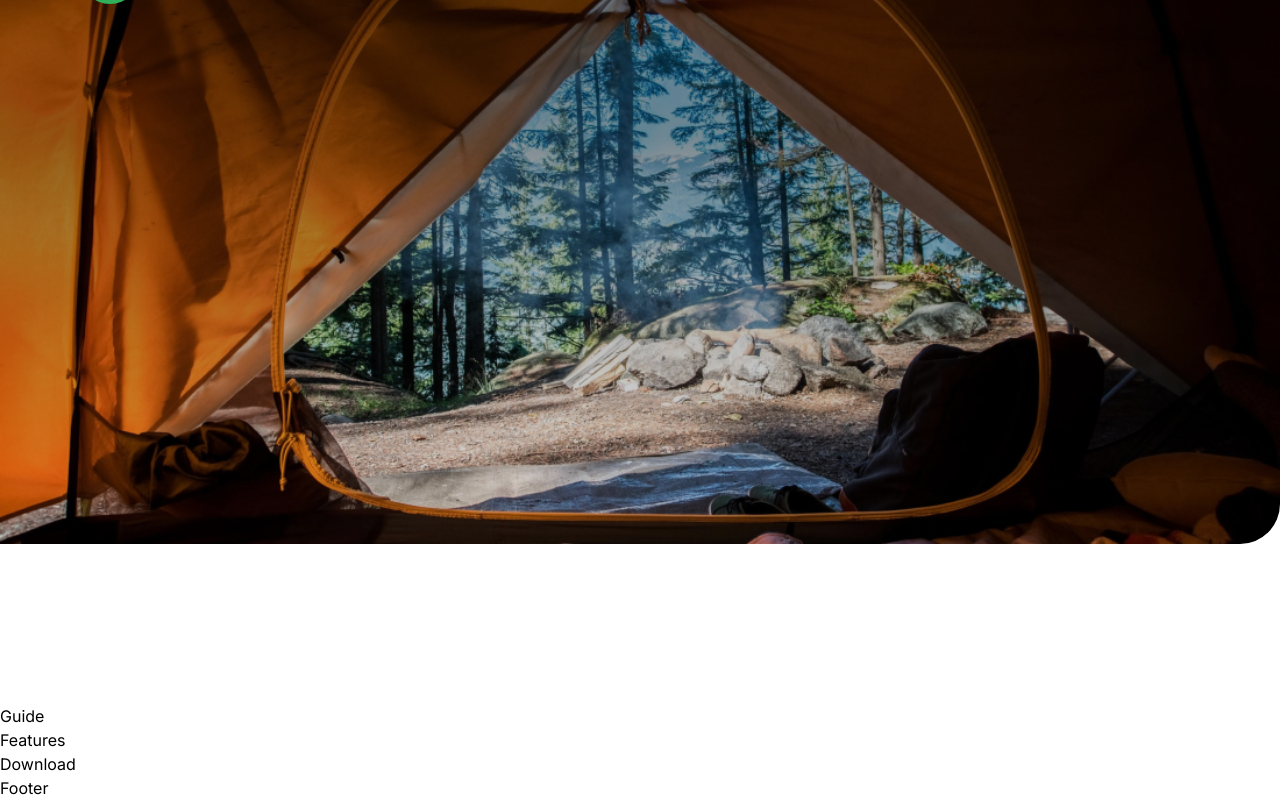
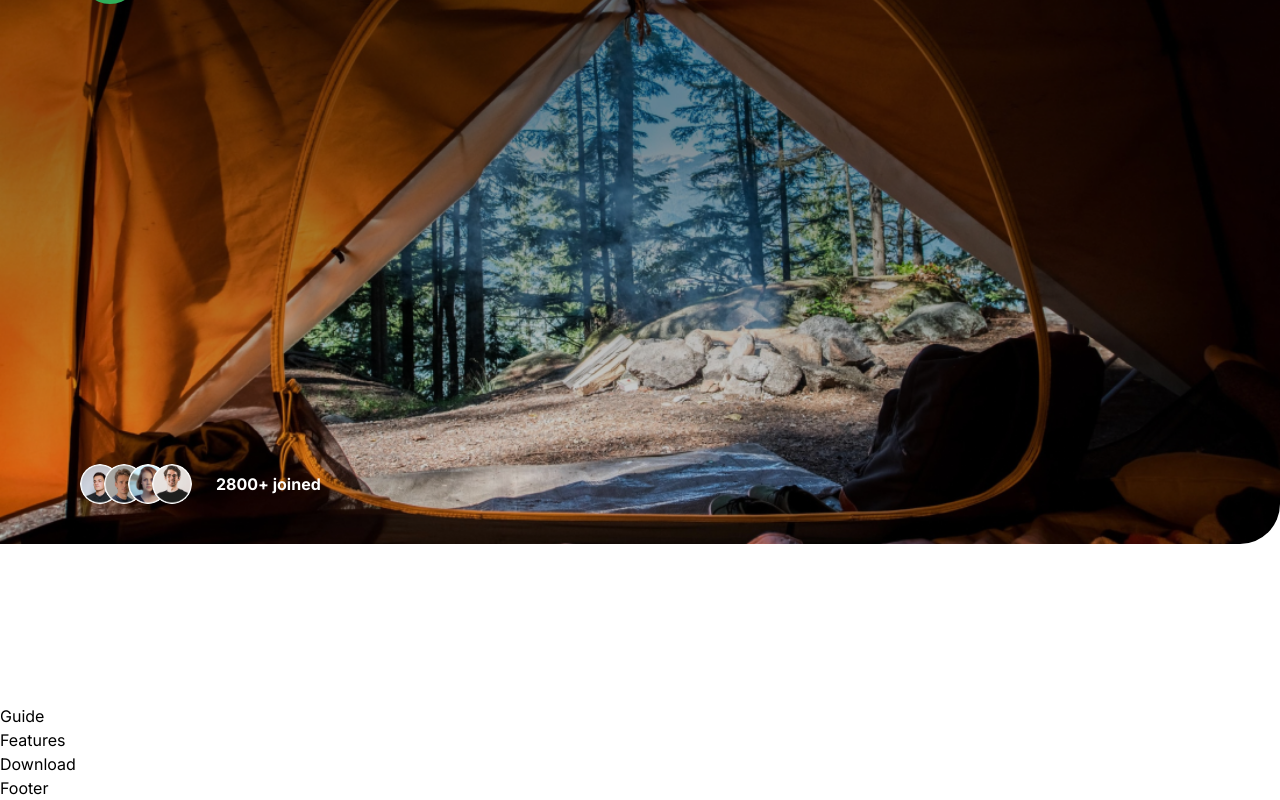
Before and after one commit to eddyK15501/travel-app, a Next.js app: page / in a window 1280 px wide. Shown: the part 1075-1875 px from the top of the page. Built offline with nearby package versions, Linux system fonts and the light colour scheme.

Commit message:
<CampSite /> - joined people icons added

```diff
--- a/components/Camp.tsx
+++ b/components/Camp.tsx
@@ -1,3 +1,4 @@
+import { PEOPLE_URL } from '@/constants';
 import Image from 'next/image';
 
 interface CampProps {
@@ -27,6 +28,23 @@ const CampSite = ({ bgImage, title, subtitle, peopleJoined }: CampProps) => {
             <p className='regular-14 text-white'>{subtitle}</p>
           </div>
         </div>
+        <div className='flexCenter gap-6'>
+          <span className='flex -space-x-4 overflow-hidden'>
+            {PEOPLE_URL.map((url) => {
+              return (
+                <Image
+                  src={url}
+                  alt='Person Icon'
+                  className='inline-block w-10 h-10 rounded-full'
+                  width={52}
+                  height={52}
+                  key={url}
+                />
+              );
+            })}
+          </span>
+          <p className='bold-14 md:bold-16 text-white'>{peopleJoined}</p>
+        </div>
       </div>
     </div>
   );
```
